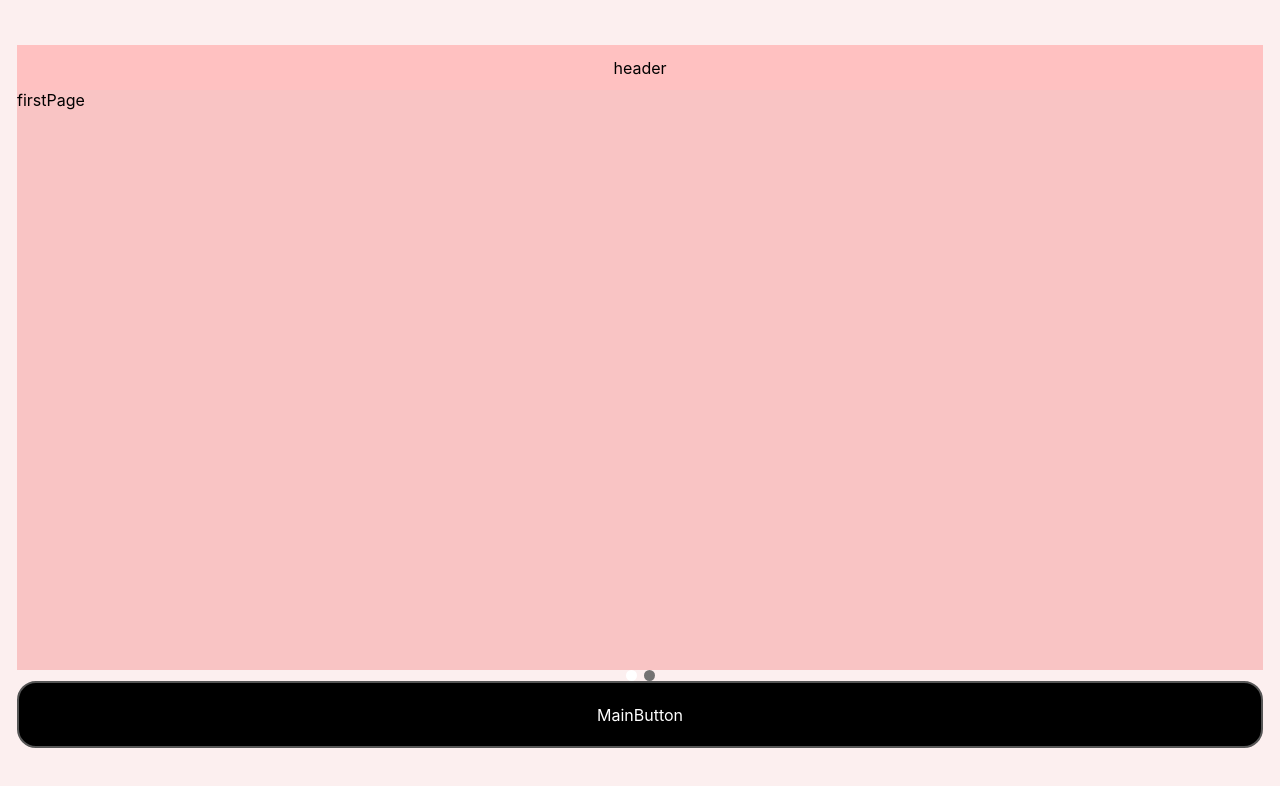
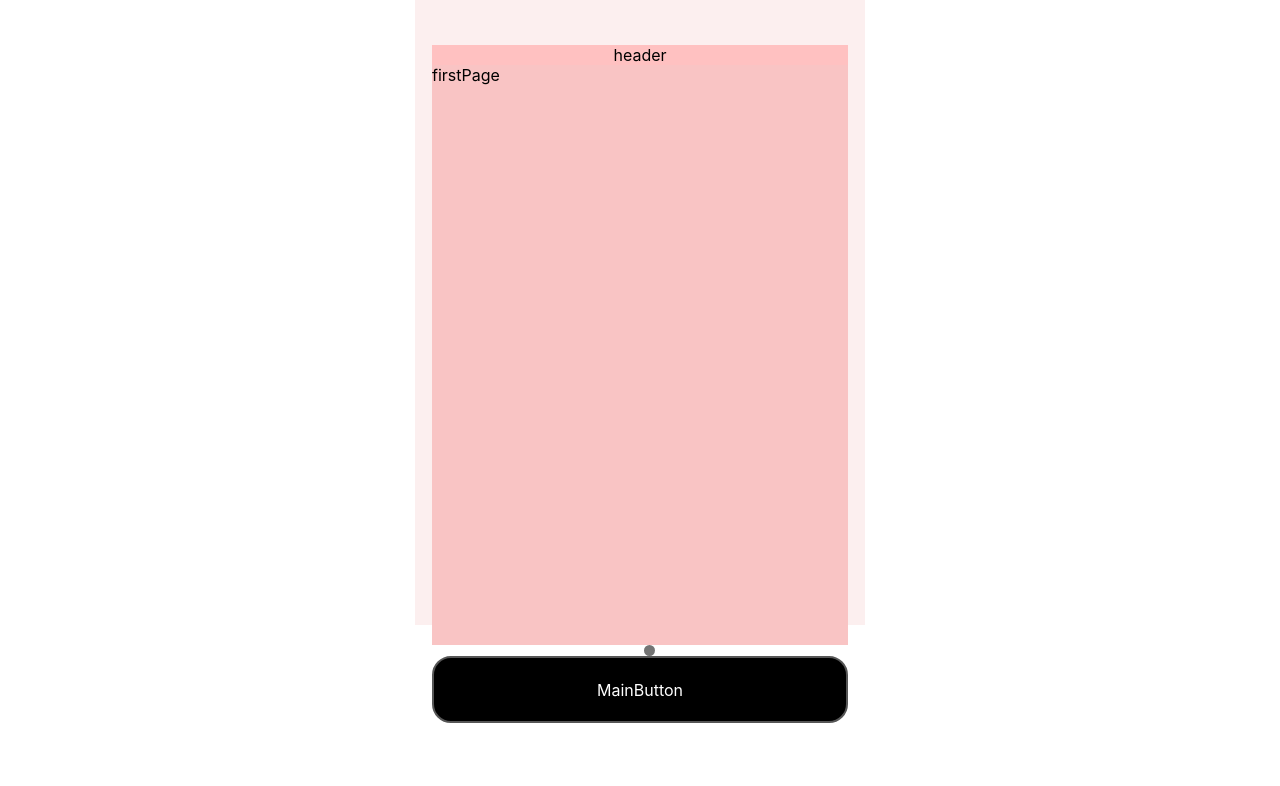
Before and after one commit to youseop/unknownocean_web, a React (Create React App) app: page / in a window 1280 px wide. Shown: the top 786 px of the page. Built offline with nearby package versions, Linux system fonts and the light colour scheme.

Commit message:
edit css

```diff
--- a/src/css/App.scss
+++ b/src/css/App.scss
@@ -1,7 +1,9 @@
 .main-wrapper {
   width: 100vw;
   min-width: 350px;
-  height: 100vh;
+  max-width: 450px;
+  max-height: 1000px;
+  height: calc(100vh - 175px);
   background-color: rgb(252, 239, 239);
 
   display: flex;
--- a/src/css/Modal.scss
+++ b/src/css/Modal.scss
@@ -1,5 +1,5 @@
 .modal-background {
-  position: absolute;
+  position: fixed;
   bottom: 0;
   width: 100vw;
   height: 100vh;
```
